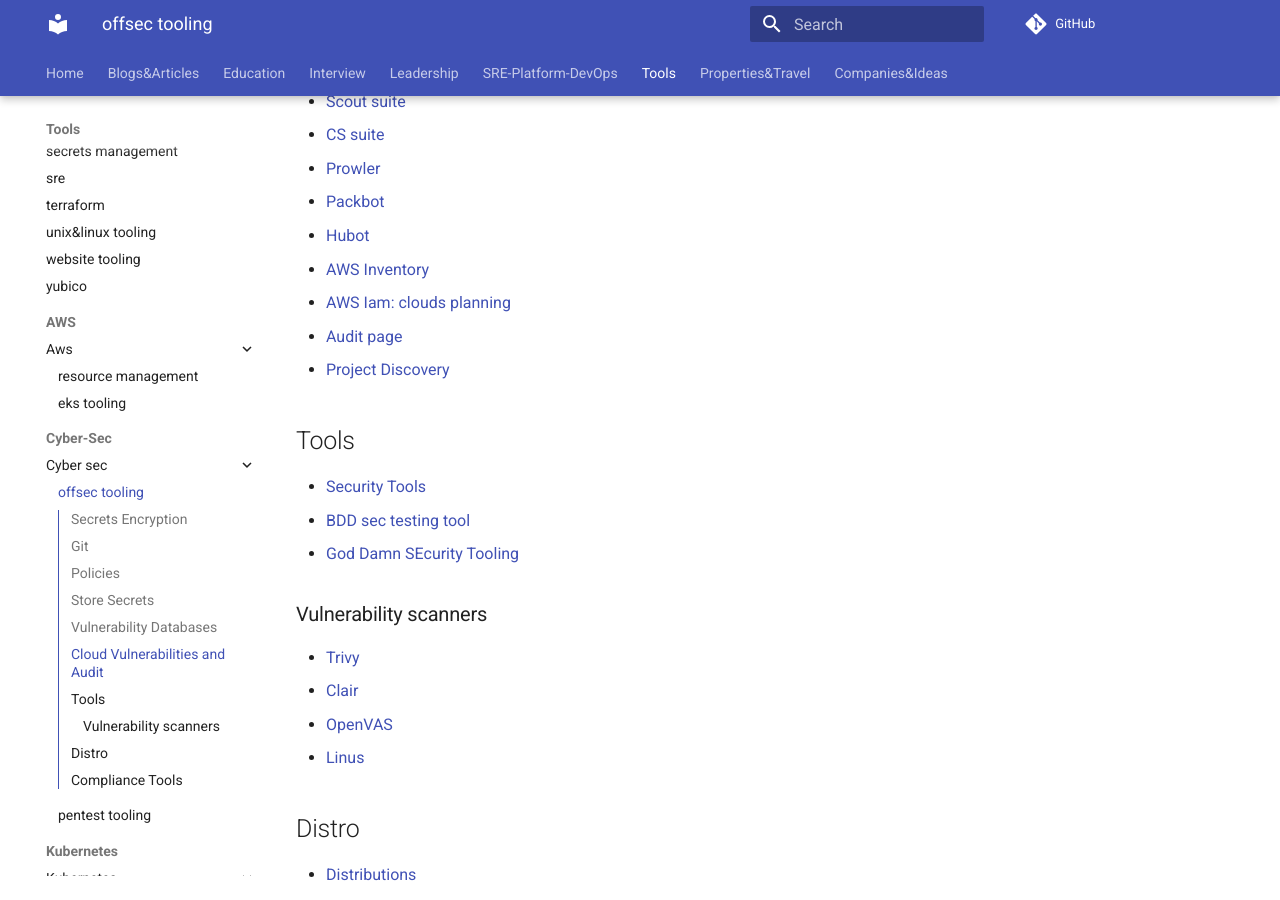
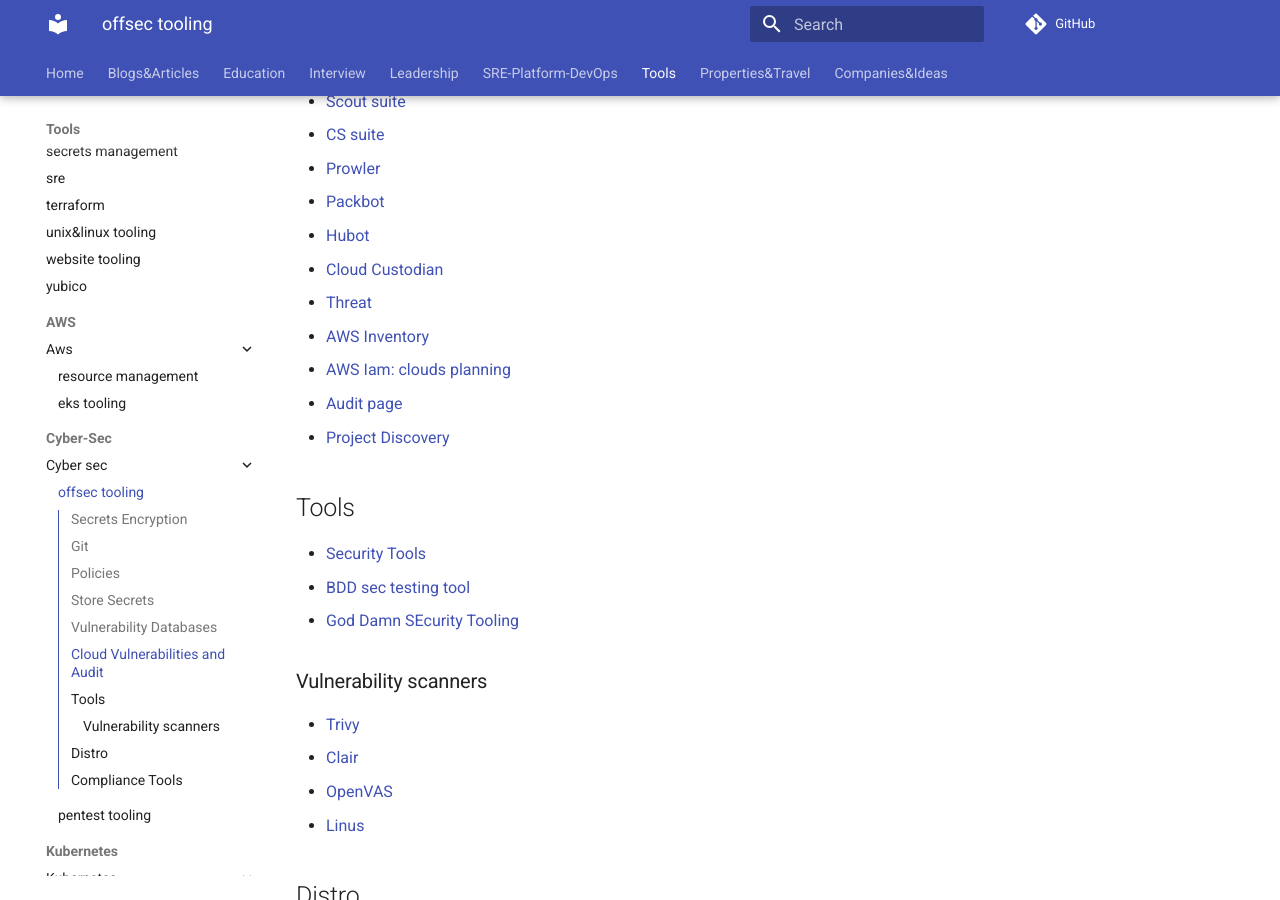
Before and after one commit to ivankatliarchuk/knowledge-base, an MkDocs documentation site: the page built from docs/tools/cyber-sec/offsec.md, in a window 1280 px wide and 900 px high, scrolled down 1183 px. Built offline with MkDocs 1.6.1 and Material for MkDocs 9.7.7, drawn with Linux system fonts in a browser that asks for light colours; comment, search, counter and statistics services are not loaded.

Commit message:
wip
Signed-off-by: ivan katliarchuk <ivan.katliarchuk@gmail.com>

```diff
--- a/docs/tools/cyber-sec/offsec.md
+++ b/docs/tools/cyber-sec/offsec.md
@@ -46,6 +46,8 @@
 - [Prowler](https://github.com/ik-security/prowler)
 - [Packbot](https://github.com/tmobile/pacbot)
 - [Hubot](https://hubot.github.com/)
+- [Cloud Custodian](https://github.com/cloud-custodian/cloud-custodian)
+- [Threat](https://github.com/deepfence/ThreatMapper)
 - [AWS Inventory](https://github.com/nccgroup/aws-inventory)
 - [AWS Iam: clouds planning](https://github.com/salesforce/cloudsplaining)
 - [Audit page](./audit.md)
```
